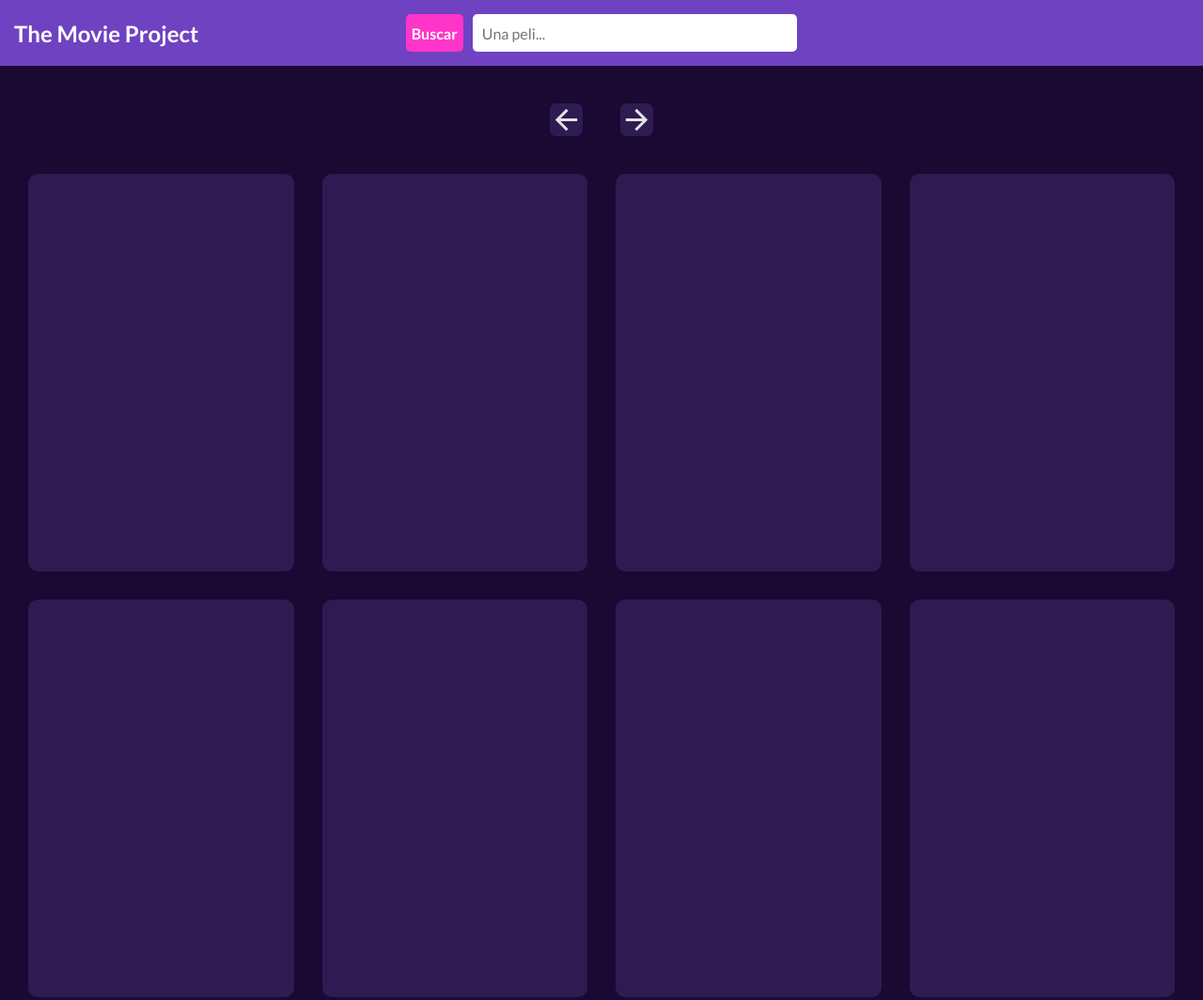
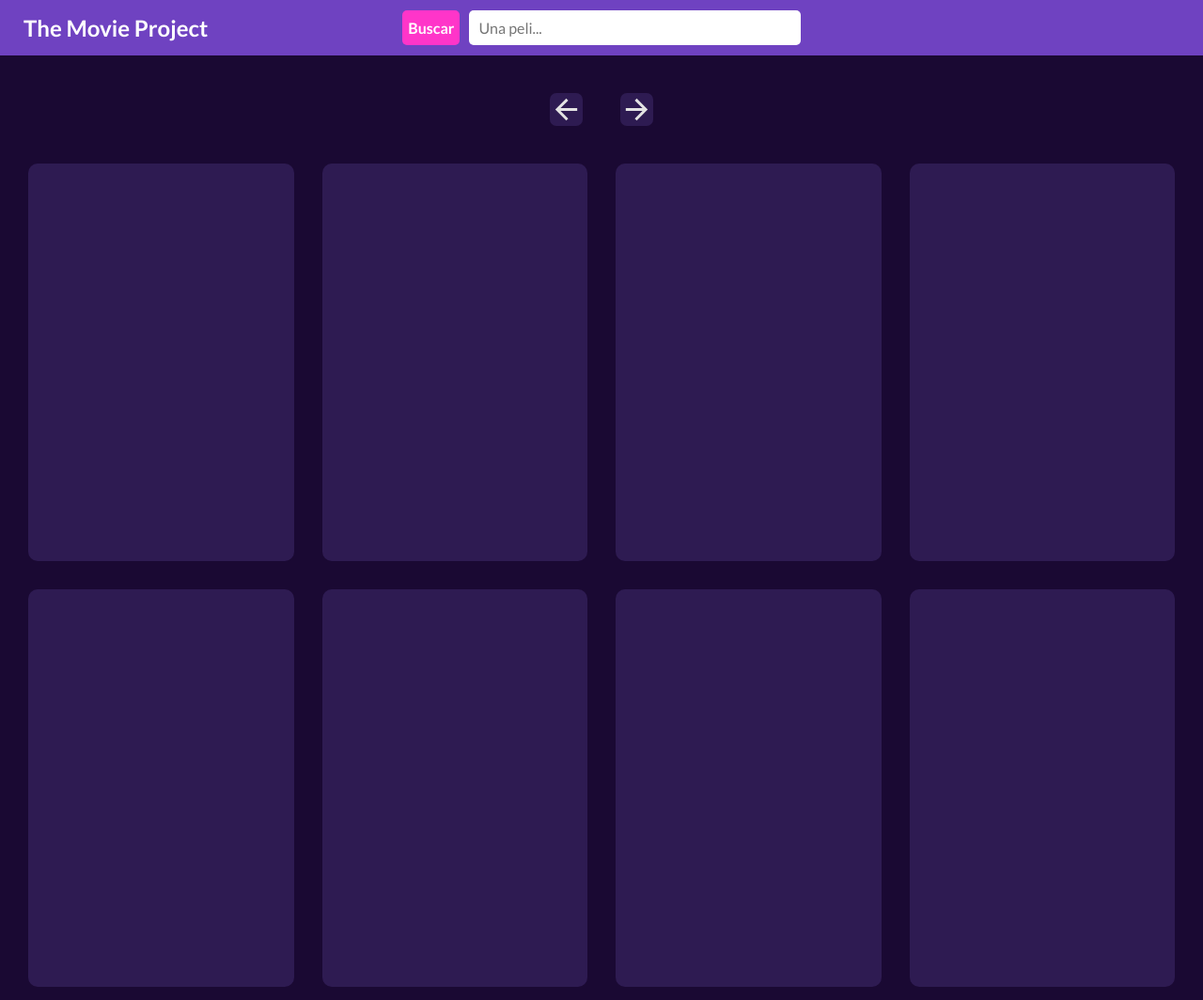
Before and after one commit to santiruizmazzo/aprendiendo-frontend, a plain HTML site: page the_vanilla_project/index.html in a window 1280 px wide. Shown: the top 1064 px of the page at 94% size. Drawn offline with Linux system fonts and the light colour scheme; no server answers.

Commit message:
Ajustado el sizing de la navbar

```diff
--- a/the_vanilla_project/app.js
+++ b/the_vanilla_project/app.js
@@ -1,7 +1,7 @@
 import './components/MenuPaginacion.js';
 import './components/TarjetaPelicula.js';
 
-let paginaActual = 90;
+let paginaActual = 1;
 let tamanioPagina = 10;
 let totalPeliculas = 0;
 let totalPaginas = 0;
--- a/the_vanilla_project/styles.css
+++ b/the_vanilla_project/styles.css
@@ -17,20 +17,21 @@ body {
 
 .navbar {
     background-color: rgba(111,66,193,1);
-    padding: 15px;
+    padding: 5px;
     height: fit-content;
     display: grid;
     grid-template-columns: repeat(3, 1fr);
+    align-items: center;
 }
 
 .botones-navegacion {
     justify-self: start;
     display: flex;
     align-items: center;
+    padding: 10px 0 10px 20px;
 
     & a {
         margin: 0;
-        padding: 0;
         text-decoration: none;
         font-size: 1.5rem;
         color: #fff;
@@ -40,7 +41,7 @@ body {
 }
 
 .busqueda {
-    height: 40px;
+    height: 75%;
     width: 100%;
     justify-self: center;
     display: flex;
@@ -54,7 +55,7 @@ body {
         border-radius: 5px;
         font-size: 1em;
 
-        &:focus {
+        &:focus, &:hover {
             outline: 3px solid rgb(65, 38, 114);
         }
     }
```
